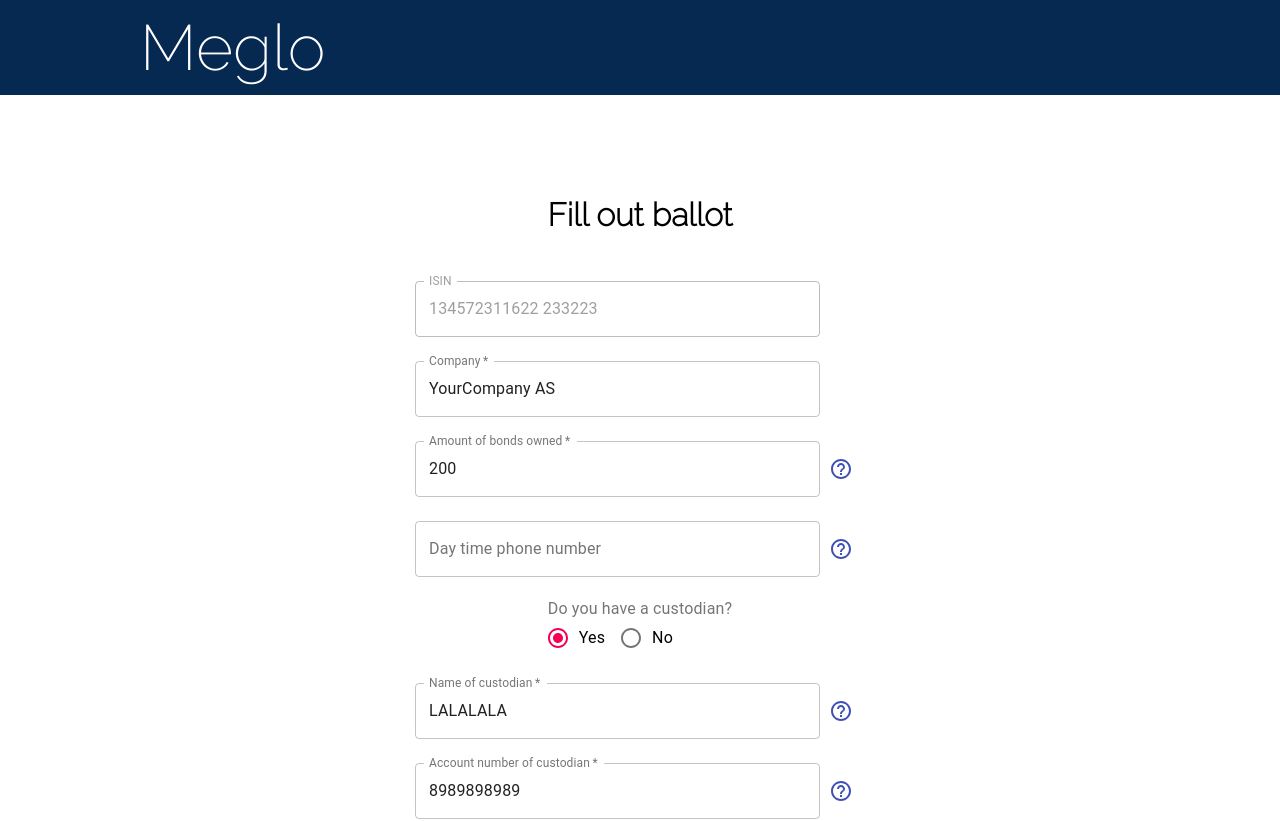
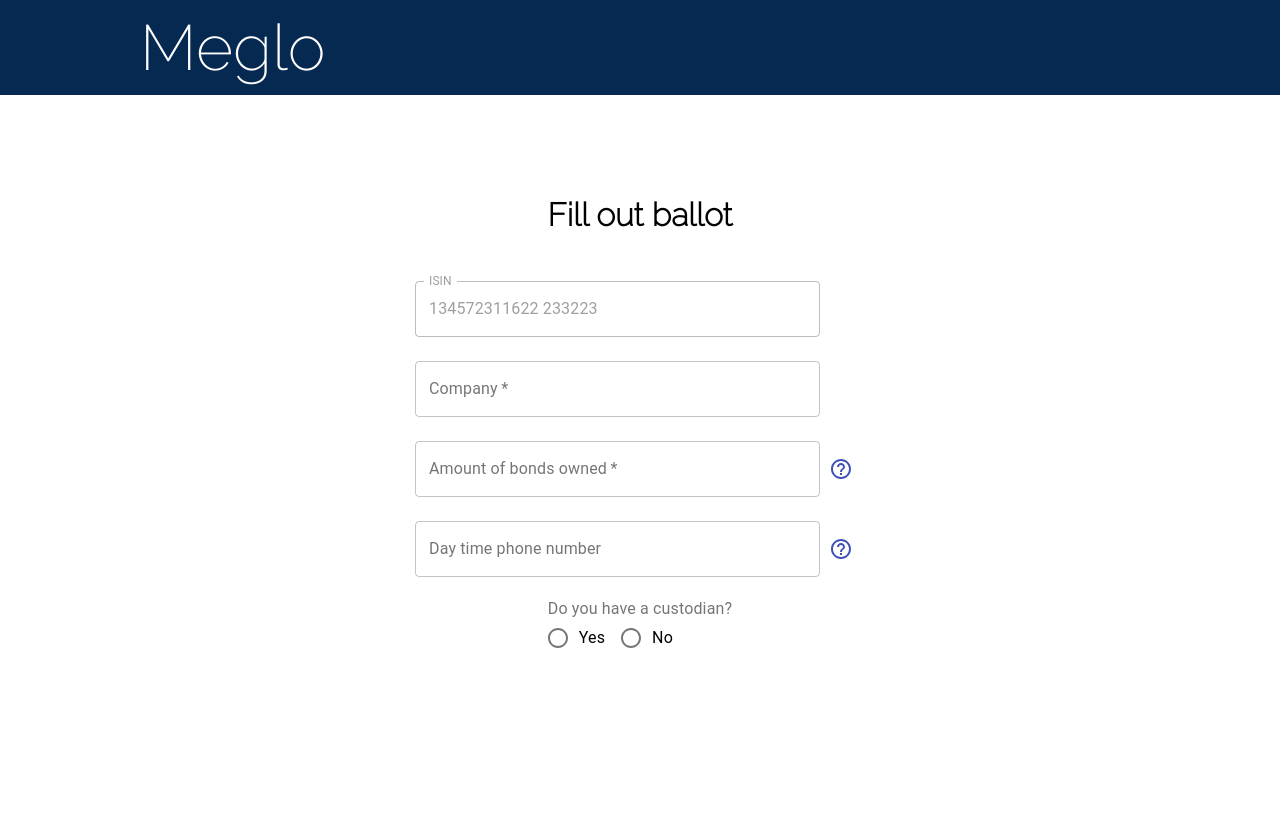
Before and after one commit to Kundestyrt-G17/digibonds, a Next.js app: page /vote in a window 1280 px wide. Shown: the top 821 px of the page. After the commit the page ends 800 px from the top, so only its background shows below. Built offline with nearby package versions, Linux system fonts and the light colour scheme.

Commit message:
Fix the bugs from dev

```diff
--- a/components/BallotForm/BallotForm.tsx
+++ b/components/BallotForm/BallotForm.tsx
@@ -29,12 +29,12 @@ export default function BallotForm(props: BallotFormProps) {
     defaultValues: {
       ISIN: ISIN,
       company: filledOutVote?.company,
-      custodian: filledOutVote?.custodianName,
+      custodianName: filledOutVote?.custodianName,
       bondsOwned: filledOutVote?.bondsOwned,
       accountNumber: filledOutVote?.accountNumber,
       phoneNumber: filledOutVote?.phoneNumber,
-      favor: filledOutVote?.favor,
-      hasCustodian: filledOutVote?.hasCustodian,
+      favor: filledOutVote?.favor || "favor",
+      hasCustodian: filledOutVote?.hasCustodian || "",
     },
   });
 
@@ -139,7 +139,7 @@ export default function BallotForm(props: BallotFormProps) {
                 )}
               >
                 <TextField
-                  name="custodian"
+                  name="custodianName"
                   label="Name of custodian"
                   variant="outlined"
                   type="text"
@@ -158,7 +158,7 @@ export default function BallotForm(props: BallotFormProps) {
                   label="Account number of custodian"
                   variant="outlined"
                   name="accountNumber"
-                  type="text"
+                  type="number"
                   required
                   inputRef={register}
                 />
--- a/pages/vote.tsx
+++ b/pages/vote.tsx
@@ -23,21 +23,7 @@ const BallotPage = () => {
               ISIN={"134572311622 233223"}
               setFilledOutVote={setFilledOutVote}
               setVotePage={setVotePage}
-              filledOutVote={
-                filledOutVote
-                  ? filledOutVote
-                  : {
-                      ISIN: "134572311622 233223",
-                      company: "YourCompany AS",
-                      bondsOwned: 200,
-                      favor: "favor",
-                      hasCustodian: "yes",
-                      checked: true,
-                      phoneNumber: 4545454545,
-                      custodianName: "LALALALA",
-                      accountNumber: 8989898989,
-                    }
-              }
+              filledOutVote={filledOutVote}
             />
           </>
         );
```
Also changed, not shown: 1 other file (tests, documents, lock files or other folders).
